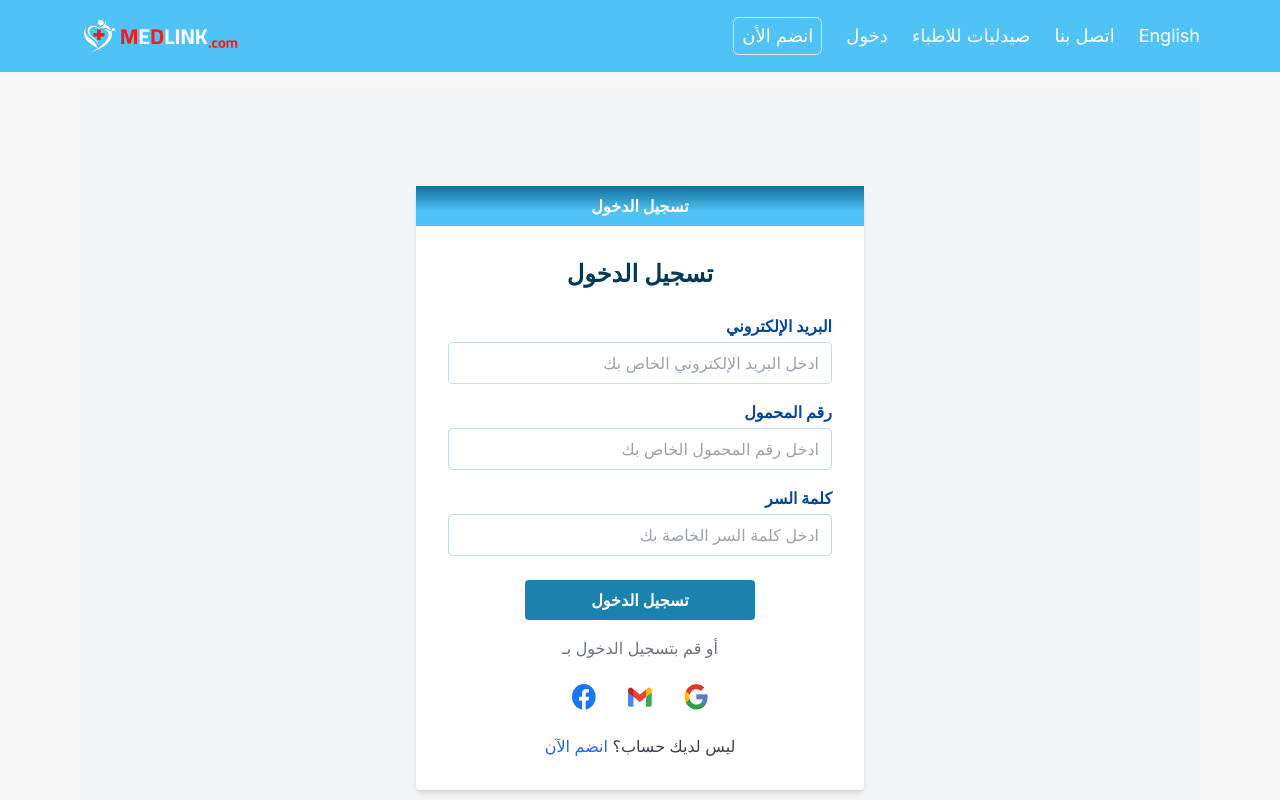
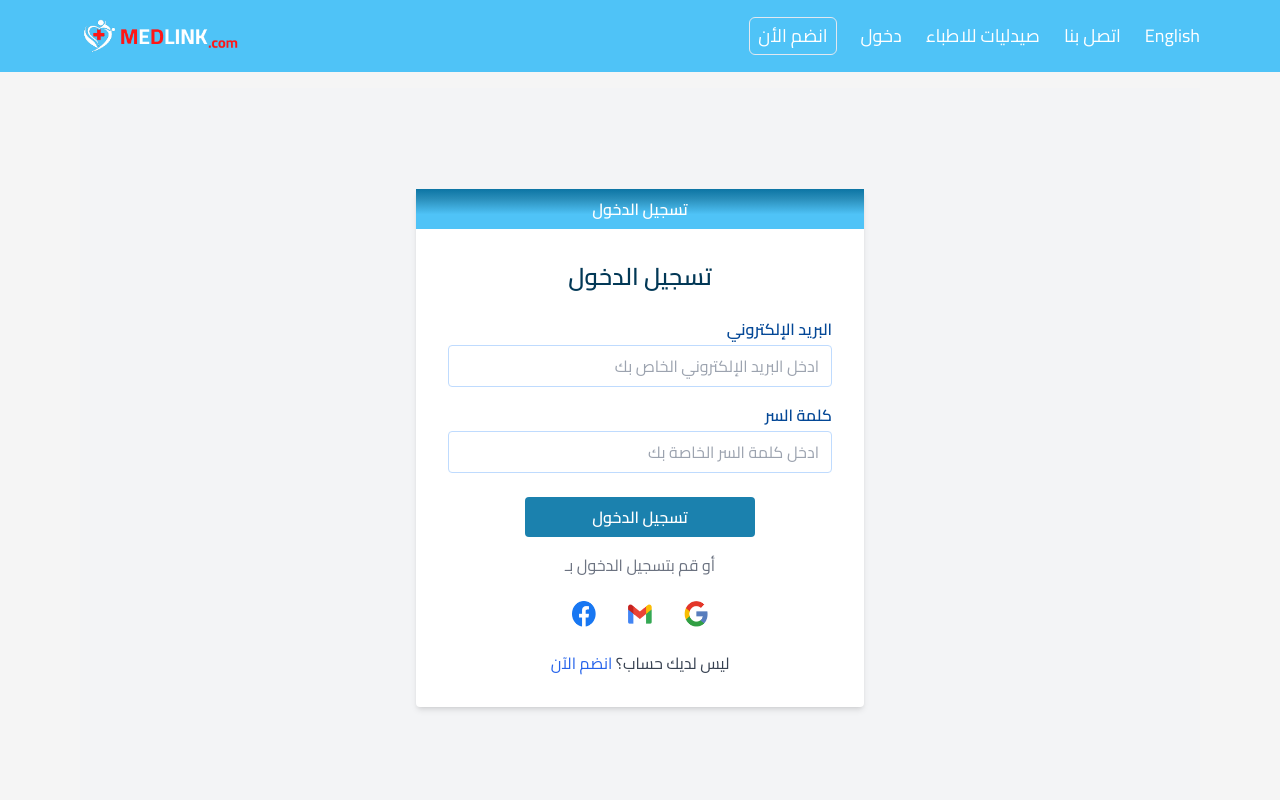
Before and after one commit to ahmed-zaid638/Medlink, a Next.js app: page /login in a window 1280 px wide. Shown: the top 800 px of the page. Built offline with nearby package versions, Linux system fonts and the light colour scheme.

Commit message:
font added

```diff
--- a/app/(auth)/login/page.tsx
+++ b/app/(auth)/login/page.tsx
@@ -13,9 +13,11 @@ const LoginForm = () => {
   ];
 
   return (
-    <div dir="rtl" className="flex items-center justify-center min-h-screen bg-gray-100">
+    <div
+      dir="rtl"
+      className="flex items-center justify-center min-h-[90vh] bg-gray-100"
+    >
       <div className="bg-white shadow-md rounded w-full max-w-md">
-        {/* Header / Gradient Bar */}
         <div
           className="text-white text-center py-2 font-bold"
           style={{
@@ -26,16 +28,16 @@ const LoginForm = () => {
           تسجيل الدخول
         </div>
 
-        {/* Form Content */}
         <div className="px-8 py-8">
-          {/* Title */}
           <h1 className="text-2xl font-semibold text-center mb-6 text-[#023856]">
             تسجيل الدخول
           </h1>
 
-          {/* Email Field */}
           <div className="mb-4">
-            <label className="block text-[#034796] font-bold mb-1" htmlFor="email">
+            <label
+              className="block text-[#034796] font-bold mb-1"
+              htmlFor="email"
+            >
               البريد الإلكتروني
             </label>
             <input
@@ -46,24 +48,11 @@ const LoginForm = () => {
             />
           </div>
 
-          {/* Phone Field (optional) */}
-          <div className="mb-4">
-            <label className="block text-[#034796] font-bold mb-1" htmlFor="phone">
-              رقم المحمول
-            </label>
-            <div className="relative">
-              <input
-                id="phone"
-                type="text"
-                placeholder="ادخل رقم المحمول الخاص بك"
-                className="w-full border border-blue-200 rounded px-3 py-2 pl-[5.5rem] focus:outline-none focus:border-blue-500"
-              />
-            </div>
-          </div>
-
-          {/* Password Field */}
           <div className="mb-6">
-            <label className="block text-[#034796] font-bold mb-1" htmlFor="password">
+            <label
+              className="block text-[#034796] font-bold mb-1"
+              htmlFor="password"
+            >
               كلمة السر
             </label>
             <input
@@ -74,7 +63,6 @@ const LoginForm = () => {
             />
           </div>
 
-          {/* Submit Button */}
           <div className="text-center">
             <button
               type="button"
@@ -84,7 +72,6 @@ const LoginForm = () => {
             </button>
           </div>
 
-          {/* Social Login */}
           <div className="text-center my-4">
             <span className="text-gray-500">أو قم بتسجيل الدخول بـ</span>
           </div>
@@ -96,7 +83,6 @@ const LoginForm = () => {
             ))}
           </div>
 
-          {/* Switch to Sign Up */}
           <div className="text-center mt-4">
             <span className="text-gray-700">ليس لديك حساب؟ </span>
             <Link href="/register" className="text-blue-600 hover:underline">
--- a/app/(auth)/register/page.tsx
+++ b/app/(auth)/register/page.tsx
@@ -14,7 +14,7 @@ const SignUpForm = () => {
   return (
     <div
       dir="rtl"
-      className="flex items-center justify-center min-h-screen bg-gray-100"
+      className="flex items-center justify-center min-h-[90vh] bg-gray-100"
     >
       <div className="bg-white shadow-md rounded  w-full max-w-md">
         <div
--- a/app/layout.tsx
+++ b/app/layout.tsx
@@ -1,10 +1,14 @@
 import type { Metadata } from "next";
-import { Inter } from "next/font/google";
+import { Inter, Cairo } from "next/font/google";
 import "./globals.css";
 import Header from "./components/layout/Header";
 import Footer from "./components/layout/Footer";
 
 const inter = Inter({ subsets: ["latin"] });
+const cairo = Cairo({
+  subsets: ["latin"],
+  weight: ["200", "300", "400", "500", "600"],
+});
 
 export const metadata: Metadata = {
   title: "MED Link",
@@ -18,10 +22,12 @@ export default function RootLayout({
 }>) {
   return (
     <html lang="en">
-      <body className={inter.className}>
+      <body className={cairo.className}>
         <div>
           <Header />
-          <main className="p-4 md:px-20 min-h-[59vh] bg-[#F5F5F5]">{children}</main>
+          <main className="p-4 md:px-20 min-h-[59vh] bg-[#F5F5F5]">
+            {children}
+          </main>
           <Footer />
         </div>
       </body>
```
